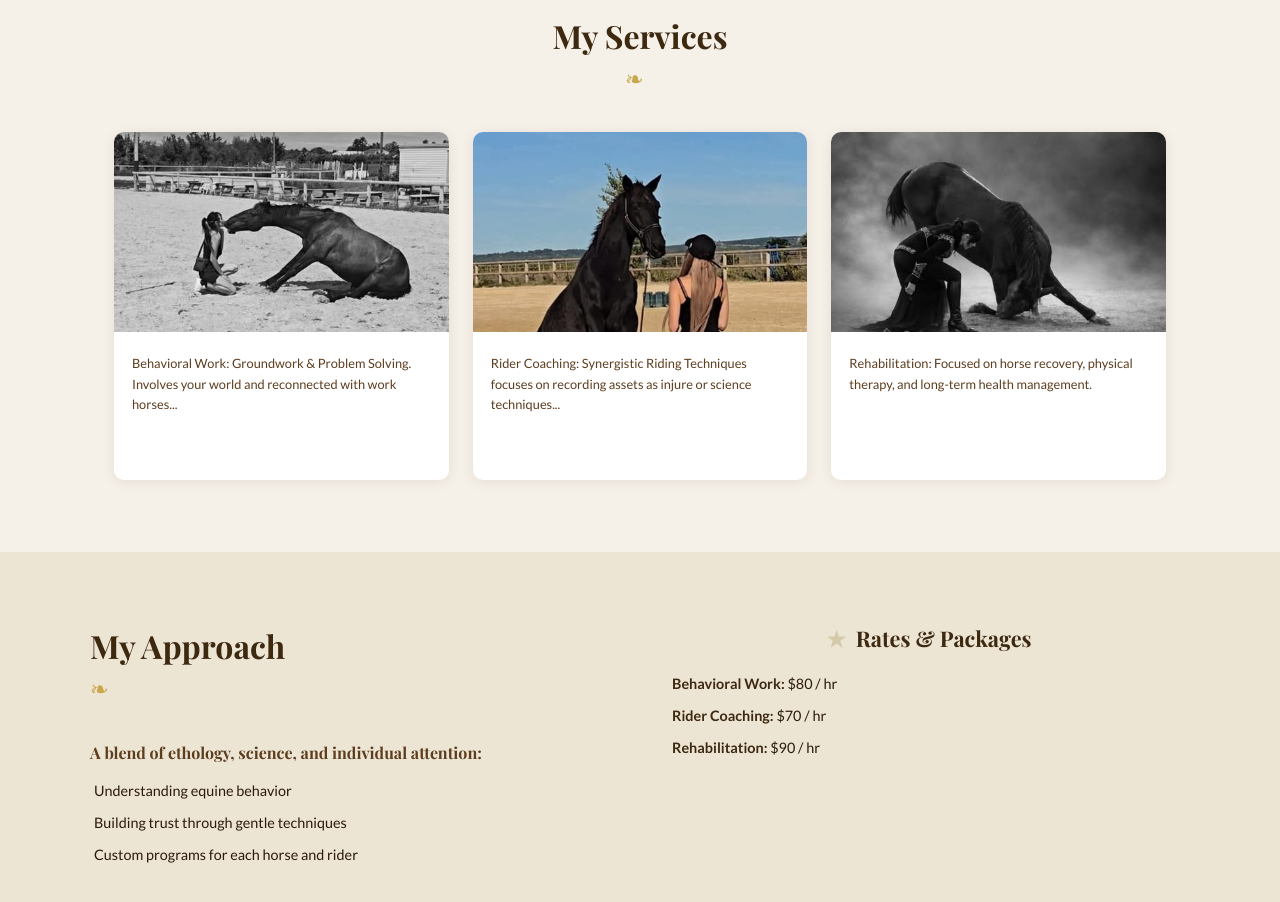
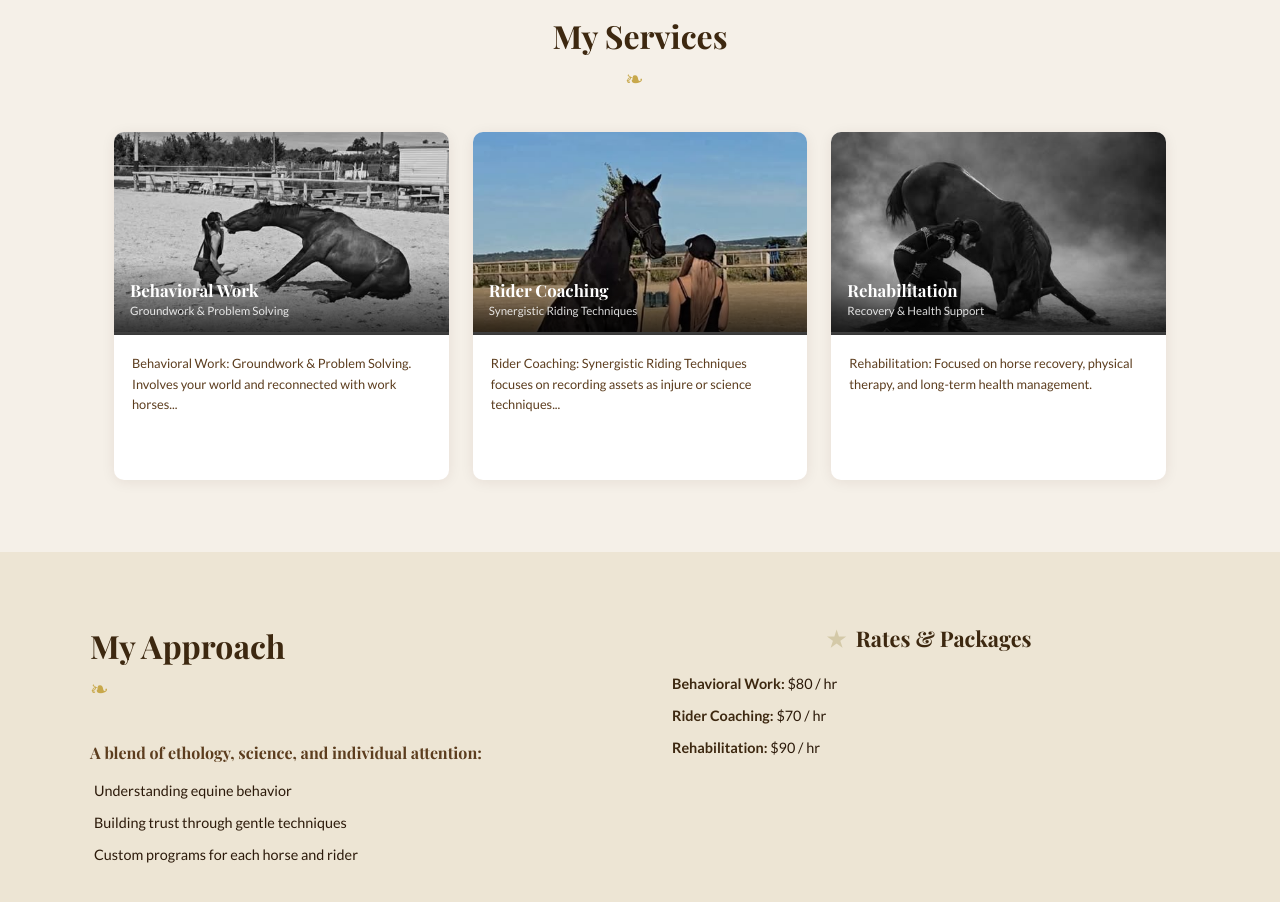
Before and after one commit to ehabtt289-cyber/Horse_Rebllion, a plain HTML site: page index.html in a window 1280 px wide. Shown: the part 1000-1902 px from the top of the page. Drawn offline with nearby package versions, Linux system fonts and the light colour scheme; a web font is replaced by a local one.

Commit message:
Update index.html

```diff
--- a/index.html
+++ b/index.html
@@ -315,6 +315,9 @@
     .service-card:hover {
       transform: translateY(-7px);
       box-shadow: 0 14px 36px rgba(60, 30, 0, 0.16);
+    }
+    .service-img-wrap {
+  position: relative;
     }
 
     .service-img-wrap img {
```
